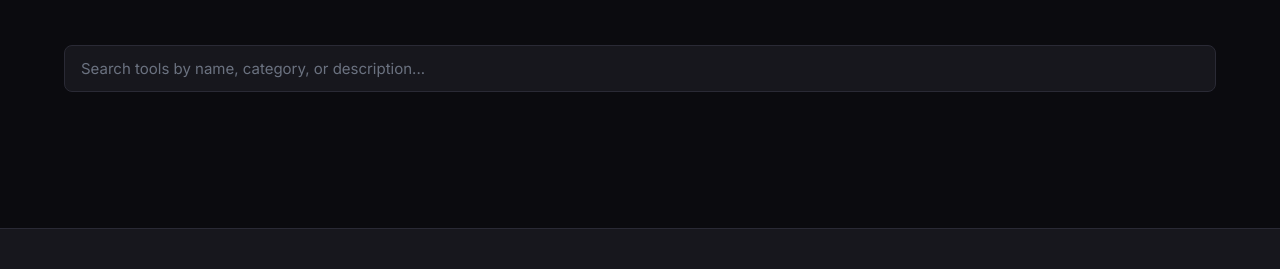
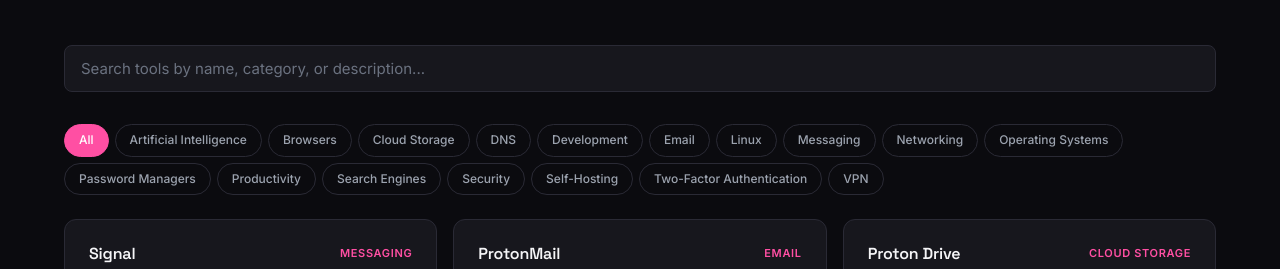
Before and after one commit to NeonMC23/NullSec-Website, a plain HTML site: page tools.html in a window 1280 px wide. Shown: the part 251-520 px from the top of the page. Drawn offline with Linux system fonts and the light colour scheme.

Commit message:
Fixing lot of scripting bugs, style issues, and structure incoherences

```diff
--- a/assets/js/tools.js
+++ b/assets/js/tools.js
@@ -17,36 +17,35 @@
     { name: 'Tor Browser', desc: 'Browse the web anonymously. Routes traffic through the Tor network.', url: 'https://torproject.org', category: 'Browsers', openSource: true, free: true, difficulty: 2 },
     { name: 'Firefox', desc: 'Privacy-focused browser from Mozilla. Open source, extensible, cross-platform.', url: 'https://firefox.com', category: 'Browsers', openSource: true, free: true, difficulty: 1 },
     { name: 'Brave', desc: 'Privacy-first browser with built-in ad blocking and Tor integration.', url: 'https://brave.com', category: 'Browsers', openSource: true, free: true, difficulty: 1 },
-    { name: 'DuckDuckGo', desc: 'Private search engine. No tracking, no personalization, same great results.', url: 'https://duckduckgo.com', category: 'Search Engines', openSource: false, free: true, difficulty: 1 },
-    { name: 'Quad9', desc: 'Free DNS service that blocks malicious domains. No logging, privacy-first.', url: 'https://quad9.net', category: 'DNS', openSource: false, free: true, difficulty: 2 },
+    { name: 'DuckDuckGo', desc: 'Private search engine. No tracking, no personalization.', url: 'https://duckduckgo.com', category: 'Search Engines', openSource: false, free: true, difficulty: 1 },
+    { name: 'Quad9', desc: 'Free DNS service that blocks malicious domains. No logging.', url: 'https://quad9.net', category: 'DNS', openSource: false, free: true, difficulty: 2 },
     { name: 'NextDNS', desc: 'Advanced DNS filtering with customizable blocklists and analytics.', url: 'https://nextdns.io', category: 'DNS', openSource: false, free: true, difficulty: 2 },
-    { name: 'uvu', desc: 'Linux distribution. Great for beginners, massive community, vast software repository.', url: 'https://ubuntu.com', category: 'Linux', openSource: true, free: true, difficulty: 2 },
-    { name: 'Arch Linux', desc: 'Lightweight, flexible Linux distribution. Full control over your system.', url: 'https://archlinux.org', category: 'Linux', openSource: true, free: true, difficulty: 4 },
-    { name: 'Fedora', desc: 'Cutting-edge Linux distribution by Red Hat. Excellent for developers.', url: 'https://getfedora.org', category: 'Linux', openSource: true, free: true, difficulty: 3 },
-    { name: 'Debian', desc: 'The universal operating system. Known for stability and vast package repository.', url: 'https://debian.org', category: 'Linux', openSource: true, free: true, difficulty: 3 },
-    { name: 'GrapheneOS', desc: 'Privacy-hardened Android OS. No Google services, maximum security.', url: 'https://grapheneos.org', category: 'Operating Systems', openSource: true, free: true, difficulty: 4 },
-    { name: 'Nextcloud', desc: 'Self-hosted productivity platform. Files, calendar, contacts, chat, and more.', url: 'https://nextcloud.com', category: 'Self-Hosting', openSource: true, free: true, difficulty: 3 },
-    { name: 'Pi-hole', desc: 'Network-wide ad blocking and DNS sinkhole. Runs on Raspberry Pi or any Linux.', url: 'https://pi-hole.net', category: 'Self-Hosting', openSource: true, free: true, difficulty: 3 },
-    { name: 'Syncthing', desc: 'Continuous file synchronization between devices. No central server required.', url: 'https://syncthing.net', category: 'Self-Hosting', openSource: true, free: true, difficulty: 3 },
-    { name: 'Tailscale', desc: 'Zero-config VPN built on WireGuard. Perfect for connecting self-hosted services.', url: 'https://tailscale.com', category: 'Networking', openSource: true, free: true, difficulty: 2 },
-    { name: 'WireGuard', desc: 'Modern, fast, and secure VPN protocol. Simpler and faster than OpenVPN.', url: 'https://wireguard.com', category: 'Networking', openSource: true, free: true, difficulty: 3 },
-    { name: 'Wireshark', desc: 'Network protocol analyzer. Essential for understanding network traffic.', url: 'https://wireshark.org', category: 'Networking', openSource: true, free: true, difficulty: 4 },
-    { name: 'Ollama', desc: 'Run large language models locally. Privacy-first AI with no cloud dependency.', url: 'https://ollama.ai', category: 'Artificial Intelligence', openSource: true, free: true, difficulty: 3 },
-    { name: 'LocalAI', desc: 'Self-hosted, OpenAI-compatible API for LLMs, image generation, and more.', url: 'https://localai.io', category: 'Artificial Intelligence', openSource: true, free: true, difficulty: 4 },
-    { name: 'YubiKey', desc: 'Hardware security key. The strongest form of two-factor authentication.', url: 'https://yubico.com', category: 'Security', openSource: false, free: false, difficulty: 2 },
-    { name: 'Authy', desc: 'Two-factor authentication app with backup and multi-device sync.', url: 'https://authy.com', category: 'Two-Factor Authentication', openSource: false, free: true, difficulty: 1 },
-    { name: 'Ente Auth', desc: 'Open source 2FA app with end-to-end encrypted backups.', url: 'https://ente.io/auth', category: 'Two-Factor Authentication', openSource: true, free: true, difficulty: 1 },
-    { name: 'Cryptomator', desc: 'Encrypt files before uploading to any cloud. Zero-knowledge, open source.', url: 'https://cryptomator.org', category: 'Cloud Storage', openSource: true, free: true, difficulty: 2 },
-    { name: 'Jellyfin', desc: 'Free and open source media server. Alternative to Plex and Emby.', url: 'https://jellyfin.org', category: 'Self-Hosting', openSource: true, free: true, difficulty: 3 },
-    { name: 'Home Assistant', desc: 'Open source home automation platform. All your smart devices locally.', url: 'https://home-assistant.io', category: 'Self-Hosting', openSource: true, free: true, difficulty: 3 },
-    { name: 'VSCodium', desc: 'Free, open source code editor. Community-driven, telemetry-free VS Code.', url: 'https://vscodium.com', category: 'Development', openSource: true, free: true, difficulty: 2 },
-    { name: 'Joplin', desc: 'Open source note-taking app with end-to-end encryption. Evernote alternative.', url: 'https://joplinapp.org', category: 'Productivity', openSource: true, free: true, difficulty: 2 },
-    { name: 'Standard Notes', desc: 'Encrypted notes app. Simple, secure, cross-platform.', url: 'https://standardnotes.com', category: 'Productivity', openSource: true, free: true, difficulty: 1 },
-    { name: 'GIMP', desc: 'GNU Image Manipulation Program. Free and open source Photoshop alternative.', url: 'https://gimp.org', category: 'Development', openSource: true, free: true, difficulty: 3 },
-    { name: 'OpenWrt', desc: 'Open source router OS. Full control over your home network.', url: 'https://openwrt.org', category: 'Networking', openSource: true, free: true, difficulty: 4 },
-    { name: 'Element', desc: 'Decentralized chat client for the Matrix protocol. Encrypted by default.', url: 'https://element.io', category: 'Messaging', openSource: true, free: true, difficulty: 2 },
-    { name: 'SimpleLogin', desc: 'Email aliases to protect your real address. Open source and self-hostable.', url: 'https://simplelogin.io', category: 'Email', openSource: true, free: true, difficulty: 2 },
-    { name: 'Have I Been Pwned', desc: 'Check if your email or passwords have been leaked in data breaches.', url: 'https://haveibeenpwned.com', category: 'Security', openSource: false, free: true, difficulty: 1 },
+    { name: 'Ubuntu', desc: 'Linux distribution. Great for beginners, massive community.', url: 'https://ubuntu.com', category: 'Linux', openSource: true, free: true, difficulty: 2 },
+    { name: 'Arch Linux', desc: 'Lightweight, flexible Linux distribution. Full control.', url: 'https://archlinux.org', category: 'Linux', openSource: true, free: true, difficulty: 4 },
+    { name: 'Fedora', desc: 'Cutting-edge Linux distribution by Red Hat.', url: 'https://getfedora.org', category: 'Linux', openSource: true, free: true, difficulty: 3 },
+    { name: 'Debian', desc: 'The universal operating system. Known for stability.', url: 'https://debian.org', category: 'Linux', openSource: true, free: true, difficulty: 3 },
+    { name: 'GrapheneOS', desc: 'Privacy-hardened Android OS. No Google services.', url: 'https://grapheneos.org', category: 'Operating Systems', openSource: true, free: true, difficulty: 4 },
+    { name: 'Nextcloud', desc: 'Self-hosted productivity platform. Files, calendar, contacts.', url: 'https://nextcloud.com', category: 'Self-Hosting', openSource: true, free: true, difficulty: 3 },
+    { name: 'Pi-hole', desc: 'Network-wide ad blocking and DNS sinkhole.', url: 'https://pi-hole.net', category: 'Self-Hosting', openSource: true, free: true, difficulty: 3 },
+    { name: 'Syncthing', desc: 'Continuous file synchronization between devices.', url: 'https://syncthing.net', category: 'Self-Hosting', openSource: true, free: true, difficulty: 3 },
+    { name: 'Tailscale', desc: 'Zero-config VPN built on WireGuard.', url: 'https://tailscale.com', category: 'Networking', openSource: true, free: true, difficulty: 2 },
+    { name: 'WireGuard', desc: 'Modern, fast, and secure VPN protocol.', url: 'https://wireguard.com', category: 'Networking', openSource: true, free: true, difficulty: 3 },
+    { name: 'Wireshark', desc: 'Network protocol analyzer.', url: 'https://wireshark.org', category: 'Networking', openSource: true, free: true, difficulty: 4 },
+    { name: 'Ollama', desc: 'Run large language models locally. Privacy-first AI.', url: 'https://ollama.ai', category: 'Artificial Intelligence', openSource: true, free: true, difficulty: 3 },
+    { name: 'LocalAI', desc: 'Self-hosted, OpenAI-compatible API for LLMs.', url: 'https://localai.io', category: 'Artificial Intelligence', openSource: true, free: true, difficulty: 4 },
+    { name: 'YubiKey', desc: 'Hardware security key. Strongest form of 2FA.', url: 'https://yubico.com', category: 'Security', openSource: false, free: false, difficulty: 2 },
+    { name: 'Ente Auth', desc: 'Open source 2FA app with encrypted backups.', url: 'https://ente.io/auth', category: 'Two-Factor Authentication', openSource: true, free: true, difficulty: 1 },
+    { name: 'Cryptomator', desc: 'Encrypt files before uploading to any cloud.', url: 'https://cryptomator.org', category: 'Cloud Storage', openSource: true, free: true, difficulty: 2 },
+    { name: 'Jellyfin', desc: 'Free and open source media server.', url: 'https://jellyfin.org', category: 'Self-Hosting', openSource: true, free: true, difficulty: 3 },
+    { name: 'Home Assistant', desc: 'Open source home automation platform.', url: 'https://home-assistant.io', category: 'Self-Hosting', openSource: true, free: true, difficulty: 3 },
+    { name: 'VSCodium', desc: 'Free, open source code editor. Telemetry-free.', url: 'https://vscodium.com', category: 'Development', openSource: true, free: true, difficulty: 2 },
+    { name: 'Joplin', desc: 'Open source note-taking with E2E encryption.', url: 'https://joplinapp.org', category: 'Productivity', openSource: true, free: true, difficulty: 2 },
+    { name: 'Standard Notes', desc: 'Encrypted notes app. Simple and secure.', url: 'https://standardnotes.com', category: 'Productivity', openSource: true, free: true, difficulty: 1 },
+    { name: 'GIMP', desc: 'Free Photoshop alternative. Open source.', url: 'https://gimp.org', category: 'Development', openSource: true, free: true, difficulty: 3 },
+    { name: 'OpenWrt', desc: 'Open source router operating system.', url: 'https://openwrt.org', category: 'Networking', openSource: true, free: true, difficulty: 4 },
+    { name: 'Element', desc: 'Decentralized chat client for Matrix protocol.', url: 'https://element.io', category: 'Messaging', openSource: true, free: true, difficulty: 2 },
+    { name: 'SimpleLogin', desc: 'Email aliases to protect your real address.', url: 'https://simplelogin.io', category: 'Email', openSource: true, free: true, difficulty: 2 },
+    { name: 'Have I Been Pwned', desc: 'Check if your data has been leaked.', url: 'https://haveibeenpwned.com', category: 'Security', openSource: false, free: true, difficulty: 1 },
   ];
 
   var allCategories = [...new Set(TOOLS.map(function (t) { return t.category; }))].sort();
@@ -55,7 +54,7 @@
     var container = document.getElementById('tools-grid');
     if (!container) return;
     if (!tools.length) {
-      container.innerHTML = '<p style="color: var(--text-dim); text-align: center; grid-column: 1/-1; padding: 40px;">No tools found matching your search.</p>';
+      container.innerHTML = '<p style="color:var(--text-dim);text-align:center;grid-column:1/-1;padding:40px;">No tools found matching your search.</p>';
       return;
     }
     container.innerHTML = tools.map(function (t) {
@@ -63,7 +62,8 @@
       var freeTag = t.free ? '<span class="meta-tag free">Free</span>' : '';
       var diff = '';
       for (var i = 0; i < t.difficulty; i++) diff += '&#9679;';
-      return '<div class="tool-card" onclick="window.openToolModal('' + t.name + '', '' + t.category + '', '' + t.desc.replace(/'/g, "\'") + '', '' + t.url + '', ' + t.openSource + ', ' + t.free + ', ' + t.difficulty + ')" style="cursor:pointer;">' +
+      var encodedDesc = t.desc.replace(/'/g, "\\'").replace(/"/g, '&quot;');
+      return '<div class="tool-card" onclick="window.openToolModal(\'' + t.name.replace(/'/g, "\\'") + '\',\'' + t.category.replace(/'/g, "\\'") + '\',\'' + encodedDesc + '\',\'' + t.url + '\',' + t.openSource + ',' + t.free + ',' + t.difficulty + ')" style="cursor:pointer;">' +
         '<div class="tool-top"><h3>' + Utils.sanitize(t.name) + '</h3><span class="tool-category">' + Utils.sanitize(t.category) + '</span></div>' +
         '<p>' + Utils.sanitize(t.desc) + '</p>' +
         '<div class="tool-meta">' +
@@ -77,6 +77,31 @@
     }).join('');
   }
 
+  window.openToolModal = function (name, category, desc, url, openSource, free, difficulty) {
+    var openSrcBadge = openSource ? '<span class="tldr-tag" style="display:inline-flex;align-items:center;gap:4px;padding:3px 10px;font-size:0.6875rem;font-weight:500;background:rgba(52,211,153,0.12);color:#34D399;border-radius:100px;">&#10003; Open Source</span>' : '';
+    var freeBadge = free ? '<span class="tldr-tag" style="display:inline-flex;align-items:center;gap:4px;padding:3px 10px;font-size:0.6875rem;font-weight:500;background:rgba(251,191,36,0.12);color:#FBBF24;border-radius:100px;">Free</span>' : '';
+    var diffStars = '';
+    for (var i = 0; i < difficulty; i++) diffStars += '&#9679;';
+    for (var i = difficulty; i < 5; i++) diffStars += '&#9675;';
+
+    Modal.open(
+      '<h2>' + Utils.sanitize(name) + '</h2>' +
+      '<div class="modal-sub">' +
+        '<span class="tldr-tag" style="display:inline-flex;align-items:center;gap:4px;padding:3px 10px;font-size:0.6875rem;font-weight:500;background:var(--accent-subtle);color:var(--accent);border-radius:100px;">' + Utils.sanitize(category) + '</span>' +
+        '<span class="tldr-tag" style="display:inline-flex;align-items:center;gap:4px;padding:3px 10px;font-size:0.6875rem;font-weight:500;background:rgba(52,211,153,0.12);color:#34D399;border-radius:100px;">Difficulty: ' + diffStars + '</span>' +
+        openSrcBadge + freeBadge +
+      '</div>' +
+      '<div class="modal-body">' +
+        '<p>' + Utils.sanitize(desc) + '</p>' +
+        '<p>This tool can be accessed directly from the official website. Check our guides for setup instructions and tips.</p>' +
+      '</div>' +
+      '<div class="modal-actions">' +
+        '<a href="' + url + '" class="btn btn-primary" target="_blank" rel="noopener">Visit website &#8599;</a>' +
+        '<button class="btn btn-secondary" onclick="Modal.close()">Close</button>' +
+      '</div>'
+    );
+  };
+
   function renderCategories(active) {
     var container = document.getElementById('tools-categories');
     if (!container) return;
@@ -85,7 +110,6 @@
       html += '<button class="tools-cat-btn' + (active === cat ? ' active' : '') + '" data-cat="' + cat + '">' + cat + '</button>';
     });
     container.innerHTML = html;
-
     container.querySelectorAll('.tools-cat-btn').forEach(function (btn) {
       btn.addEventListener('click', function () {
         var cat = this.getAttribute('data-cat');
@@ -100,7 +124,6 @@
     var search = (document.getElementById('tools-search').value || '').toLowerCase();
     var activeCat = document.querySelector('.tools-cat-btn.active');
     var cat = activeCat ? activeCat.getAttribute('data-cat') : 'all';
-
     var filtered = TOOLS.filter(function (t) {
       var matchCat = cat === 'all' || t.category === cat;
       var matchSearch = !search || t.name.toLowerCase().indexOf(search) !== -1 ||
@@ -108,54 +131,21 @@
         t.category.toLowerCase().indexOf(search) !== -1;
       return matchCat && matchSearch;
     });
-
     renderTools(filtered);
   }
 
-
-
-window.openToolModal = function (name, category, desc, url, openSource, free, difficulty) {
-  var openSrcBadge = openSource ? '<span class="tldr-tag" style="display:inline-flex;align-items:center;gap:4px;padding:3px 10px;font-size:0.6875rem;font-weight:500;background:rgba(52,211,153,0.12);color:#34D399;border-radius:100px;">&#10003; Open Source</span>' : '';
-  var freeBadge = free ? '<span class="tldr-tag" style="display:inline-flex;align-items:center;gap:4px;padding:3px 10px;font-size:0.6875rem;font-weight:500;background:rgba(251,191,36,0.12);color:#FBBF24;border-radius:100px;">Free</span>' : '';
-  var diffStars = '';
-  for (var i = 0; i < difficulty; i++) diffStars += '&#9679;';
-  for (var i = difficulty; i < 5; i++) diffStars += '&#9675;';
-
-  Modal.open(
-    '<h2>' + Utils.sanitize(name) + '</h2>' +
-    '<div class="modal-sub">' +
-      '<span class="tldr-tag" style="display:inline-flex;align-items:center;gap:4px;padding:3px 10px;font-size:0.6875rem;font-weight:500;background:var(--accent-subtle);color:var(--accent);border-radius:100px;">' + Utils.sanitize(category) + '</span>' +
-      '<span class="tldr-tag" style="display:inline-flex;align-items:center;gap:4px;padding:3px 10px;font-size:0.6875rem;font-weight:500;background:rgba(52,211,153,0.12);color:#34D399;border-radius:100px;">Difficulty: ' + diffStars + '</span>' +
-      openSrcBadge + freeBadge +
-    '</div>' +
-    '<div class="modal-body">' +
-      '<p>' + Utils.sanitize(desc) + '</p>' +
-      '<p>This tool can be accessed directly from the official website. Check our guides for setup instructions and tips.</p>' +
-    '</div>' +
-    '<div class="modal-actions">' +
-      '<a href="' + url + '" class="btn btn-primary" target="_blank" rel="noopener">Visit website &#8599;</a>' +
-      '<button class="btn btn-secondary" onclick="Modal.close()">Close</button>' +
-    '</div>'
-  );
-};
-function init() {
+  function init() {
     renderCategories('all');
     renderTools(TOOLS);
-
     var searchInput = document.getElementById('tools-search');
     if (searchInput) {
       searchInput.addEventListener('input', Utils.debounce(filterAndRender, 150));
     }
-
-    // Handle URL category param
     var params = new URLSearchParams(window.location.search);
     var urlCat = params.get('category');
     if (urlCat) {
-      var btns = document.querySelectorAll('.tools-cat-btn');
-      btns.forEach(function (b) {
-        if (b.getAttribute('data-cat') === urlCat) {
-          b.click();
-        }
+      document.querySelectorAll('.tools-cat-btn').forEach(function (b) {
+        if (b.getAttribute('data-cat') === urlCat) b.click();
       });
     }
   }
```
Also changed, not shown: about.html (+1 -12 lines).
